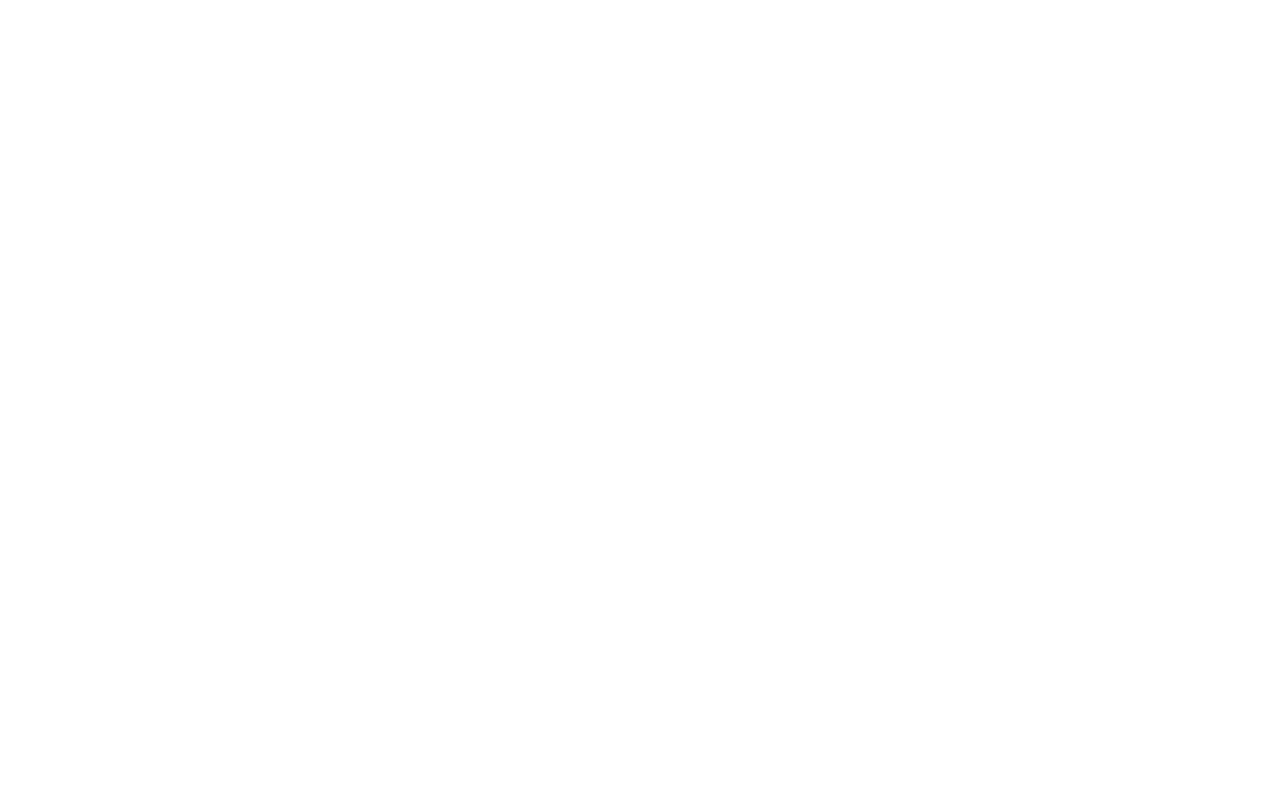
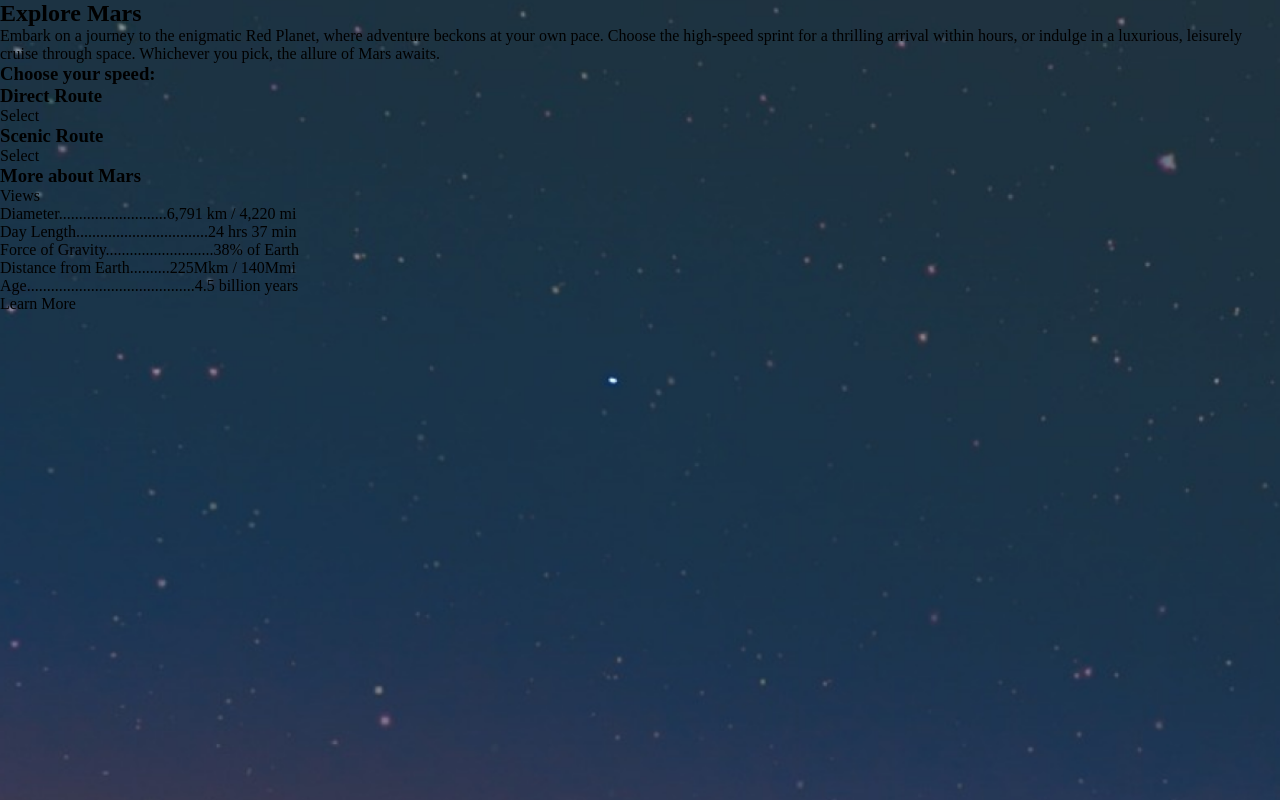
Before and after one commit to Aguman23/Miami-Tourist-Agency-And-Beyond, a React (Create React App) app: page /explore-mars in a window 1280 px wide. Before the commit this address had no page. Built offline with nearby package versions, Linux system fonts and the light colour scheme.

Commit message:
Html for Explore Mars

```diff
--- a/src/App.js
+++ b/src/App.js
@@ -1,12 +1,15 @@
 import { BrowserRouter, Routes, Route } from "react-router-dom";
 import NavBar from "./components/NavBar/NavBar";
 import HomePage from "./pages/HomePage/HomePage";
+import ExploreMarsPage from "./pages/ExploreMarsPage/ExploreMarsPage";
+import "./App.scss"
 
 function App() {
   return (
     <BrowserRouter>
       <Routes>
         <Route path='/' element={<HomePage />} />
+        <Route path='/explore-mars' element={<ExploreMarsPage/>} />
       </Routes>
       <NavBar />
     </BrowserRouter>
--- /dev/null
+++ b/src/pages/ExploreMarsPage/ExploreMarsPage.js
@@ -0,0 +1,66 @@
+import './ExploreMarsPage.scss';
+
+function ExploreMarsPage() {
+    return (
+        <main className='main-background'>
+
+
+            <h2>Explore Mars</h2>
+
+
+            <p>Embark on a journey to the enigmatic Red Planet, where adventure beckons at your own pace. Choose the high-speed sprint for a thrilling arrival within hours, or indulge in a luxurious, leisurely cruise through space. Whichever you pick, the allure of Mars awaits.</p>
+
+
+            <h3>Choose your speed:</h3>
+
+
+            <div>
+
+                <div>
+                    {/* <img className="" src="" /> */}
+                </div>
+
+                <h3>Direct Route</h3>
+
+                <div>
+                    <p>Select</p>
+                </div>
+
+            </div>
+
+            <div>
+
+                <div>
+                    {/* <img className="" src="" /> */}
+                </div>
+
+                <h3>Scenic Route</h3>
+
+                <div>
+                    <p>Select</p>
+                </div>
+
+            </div>
+
+        <h3>More about Mars</h3>
+
+        <p>Views</p>
+
+        <div>
+        </div>
+
+        <p>Diameter...........................6,791 km / 4,220 mi</p>
+        <p>Day Length.................................24 hrs 37 min</p>
+        <p>Force of Gravity...........................38% of Earth</p>
+        <p>Distance from Earth..........225Mkm / 140Mmi</p>
+        <p>Age..........................................4.5 billion years</p>
+
+        <div>
+            <p>Learn More</p>
+        </div>
+
+        </main>
+    )
+}
+
+export default ExploreMarsPage;
```
Also changed, not shown: src/pages/ExploreMarsPage/ExploreMarsPage.scss (added).
